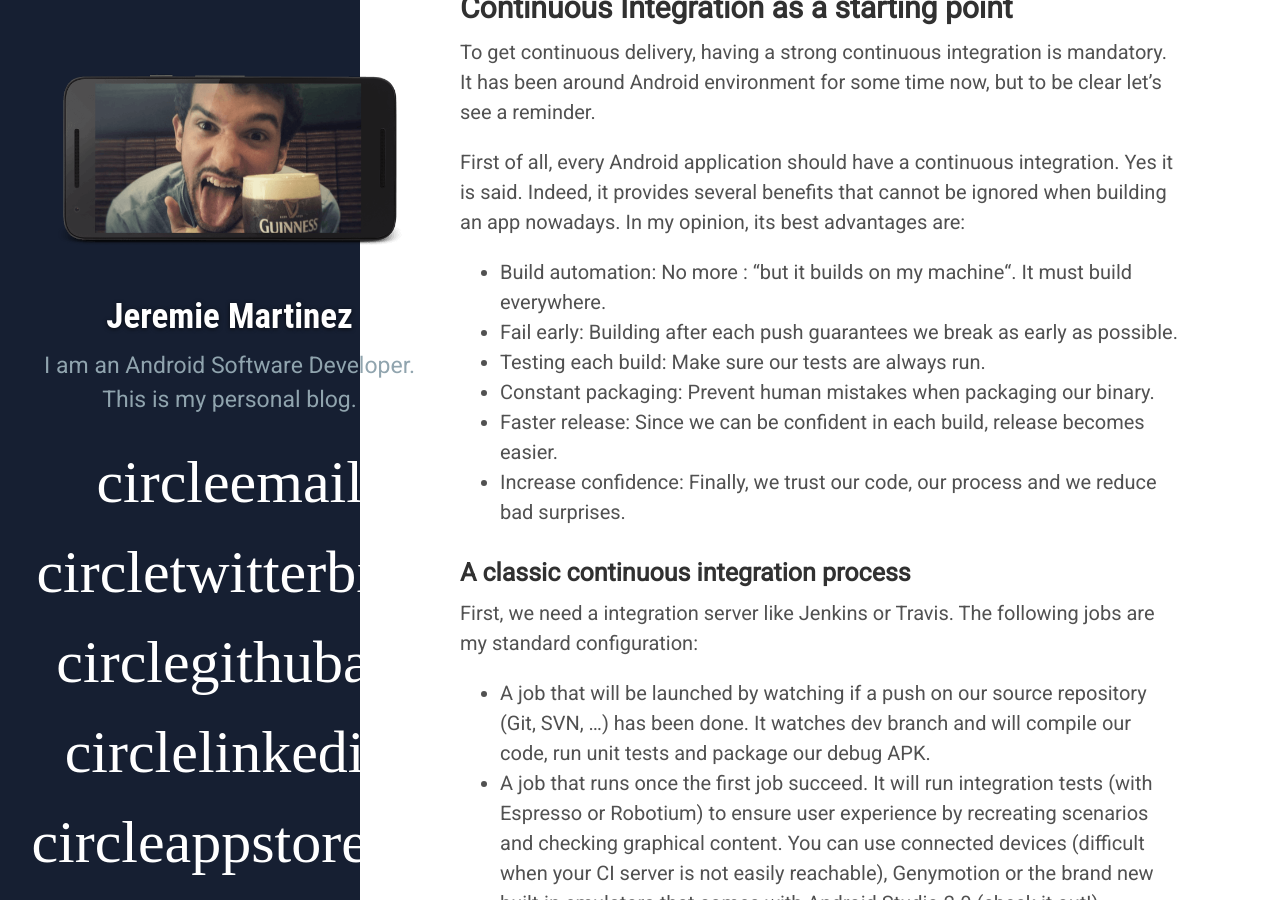
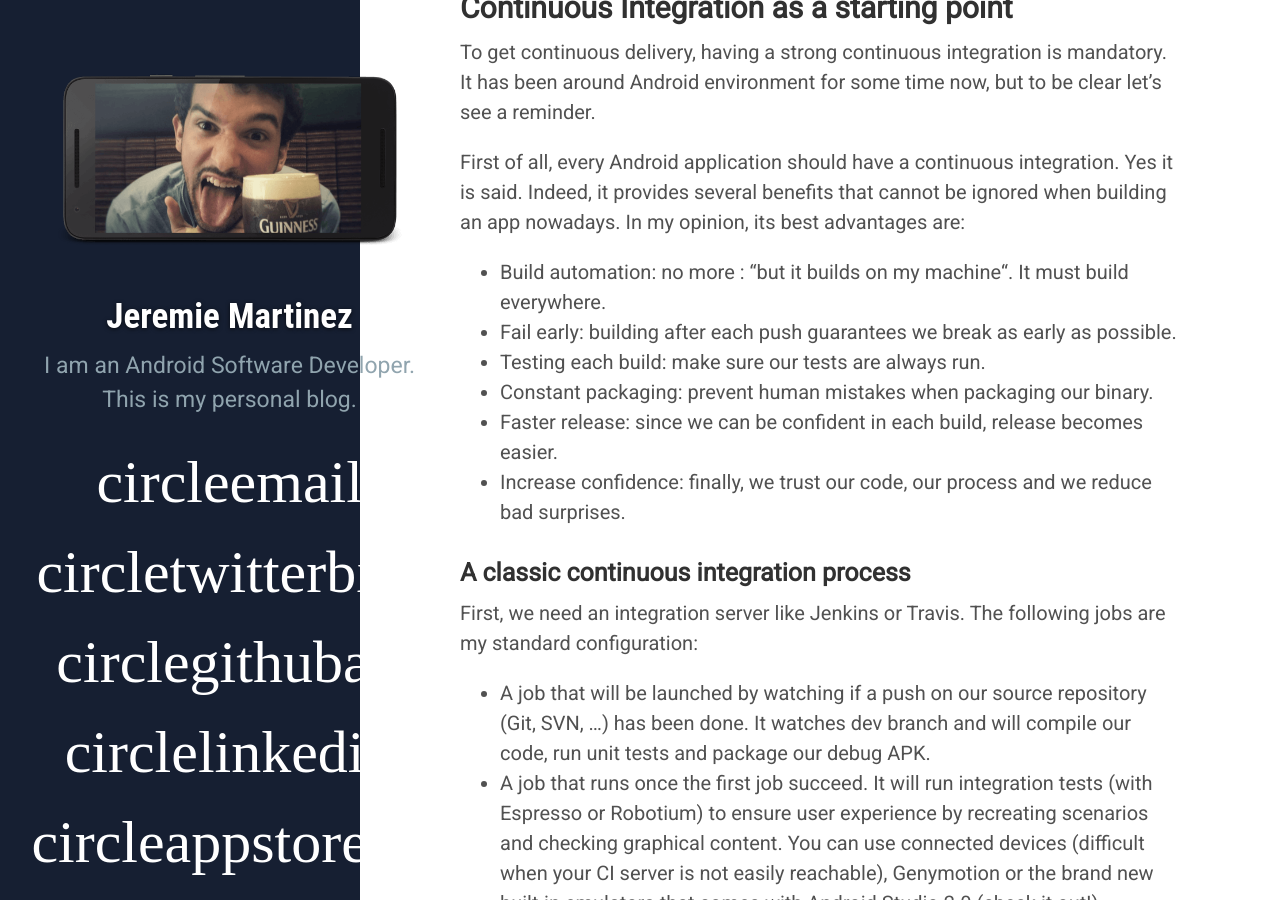
Before and after one commit to jeremiemartinez/jeremiemartinez.github.com, a Jekyll site: the page built from _posts/2016-01-19-devops-on-android.md, in a window 1280 px wide and 900 px high, scrolled down 471 px. Built offline with Jekyll 4.4.1, drawn with Linux system fonts in a browser that asks for light colours; some web fonts are replaced; Markdown is read by kramdown in place of the engine named in the settings; comment, search, counter and statistics services are not loaded; some of the changed text lies outside the part shown.

Commit message:
Fix typo.

```diff
--- a/_posts/2016-01-19-devops-on-android.md
+++ b/_posts/2016-01-19-devops-on-android.md
@@ -15,16 +15,16 @@ To get continuous delivery, having a strong continuous integration is mandatory.
 
 First of all, every Android application should have a continuous integration. Yes it is said. Indeed, it provides several benefits that cannot be ignored when building an app nowadays. In my opinion, its best advantages are:
 
-* Build automation: No more : “but it builds on my machine“. It must build everywhere.
-* Fail early: Building after each push guarantees we break as early as possible.
-* Testing each build: Make sure our tests are always run.
-* Constant packaging: Prevent human mistakes when packaging our binary.
-* Faster release: Since we can be confident in each build, release becomes easier.
-* Increase confidence: Finally, we trust our code, our process and we reduce bad surprises.
+* Build automation: no more : “but it builds on my machine“. It must build everywhere.
+* Fail early: building after each push guarantees we break as early as possible.
+* Testing each build: make sure our tests are always run.
+* Constant packaging: prevent human mistakes when packaging our binary.
+* Faster release: since we can be confident in each build, release becomes easier.
+* Increase confidence: finally, we trust our code, our process and we reduce bad surprises.
 
 ### A classic continuous integration process
 
-First, we need a integration server like Jenkins or Travis. The following jobs are my standard configuration:
+First, we need an integration server like Jenkins or Travis. The following jobs are my standard configuration:
 
 * A job that will be launched by watching if a push on our source repository (Git, SVN, …) has been done. It watches dev branch and will compile our code, run unit tests and package our debug APK.
 * A job that runs once the first job succeed. It will run integration tests (with Espresso or Robotium) to ensure user experience by recreating scenarios and checking graphical content. You can use connected devices (difficult when your CI server is not easily reachable), Genymotion or the brand new built-in emulators that comes with Android Studio 2.0 (check it out!).
@@ -56,7 +56,7 @@ For instance at Captain Train, we release every [6 weeks](http://cyrilmottier.co
 * We upload our 72 screenshots (6 screenshots * 4 locales * 3 types)
 * We have a wear companion.
 
-It takes time. A lot. Lately, we decided that it was time to try to automate this process. Even if Our main goal was to reduce the time required to release. It would be great if we could also prevent human mistakes and be consistent release to release. It also gives us a great responsibility since developers control the whole release process. Indeed, marketing/communication teams would have to see with us how they can integrate their changes in our release.
+It takes time. A lot. Lately, we decided that it was time to try to automate this process. Even if our main goal was to reduce the time required to release. It would be great if we could also prevent human mistakes and be consistent release to release. It also gives us a great responsibility since developers control the whole release process. Indeed, marketing/communication teams would have to see with us how they can integrate their changes in our release.
 
 But let's be honest… On Android, developers does not control everything, Google does. However, it exposes a HTTP API to enable developer to interact easily with the Play Store console. They also provide clients for various languages such as Java (of course!), Python, Ruby, etc…
 
```
Also changed, not shown: other parts of _posts/2016-01-19-devops-on-android.md (+1 -1 lines).
